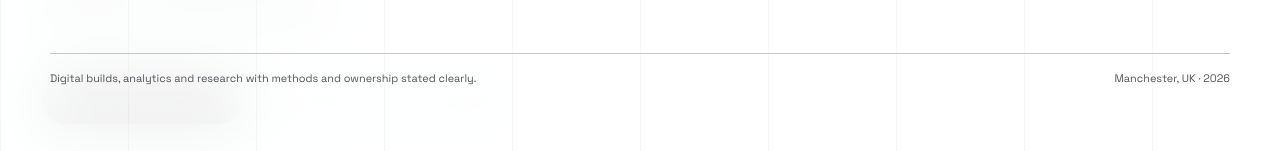
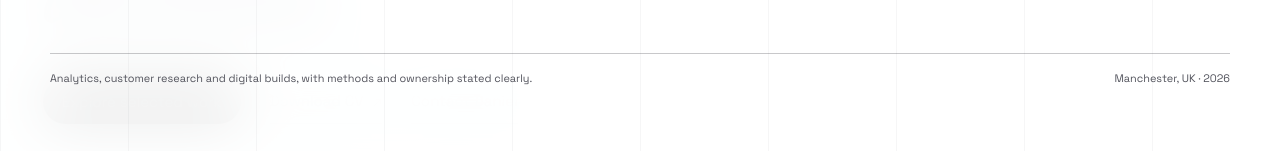
Before and after one commit to dccchidera-lgtm/dccchidera-lgtm.github.io, a Next.js app: page / in a window 1280 px wide. Both pictures are taken after a click on the button "Menu". Shown: the part 649-800 px from the top of the page. Built offline with nearby package versions, Linux system fonts and the light colour scheme.

Commit message:
Apply specified Business and Data Analyst text replacements

```diff
--- a/components/site-header.tsx
+++ b/components/site-header.tsx
@@ -68,7 +68,7 @@ export function SiteHeader() {
             ))}
           </nav>
           <div className="menu-meta">
-            <span>Digital builds, analytics and research with methods and ownership stated clearly.</span>
+            <span>Analytics, customer research and digital builds, with methods and ownership stated clearly.</span>
             <span>Manchester, UK · 2026</span>
           </div>
         </div>
```
